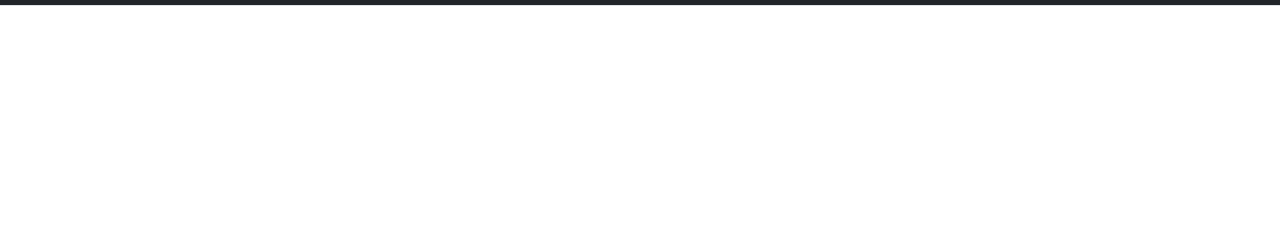
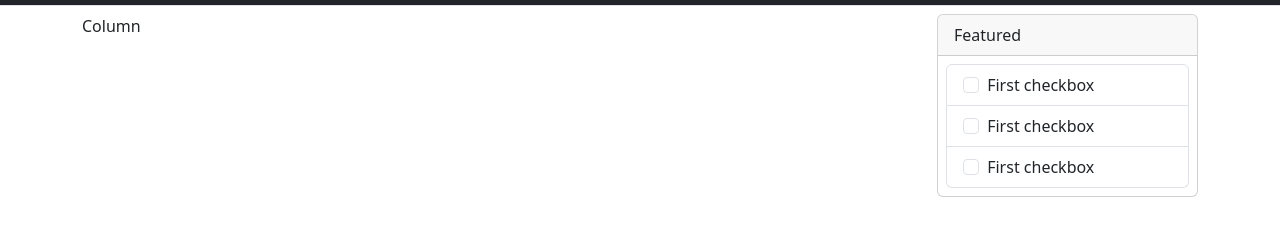
Before and after one commit to PolitoCarlotta/html-css-bootstrap-dashboard, a plain HTML site: page index.html in a window 1280 px wide. Shown: the part 51-286 px from the top of the page. Drawn offline with nearby package versions, Linux system fonts and the light colour scheme.

Commit message:
add column todo

```diff
--- a/index.html
+++ b/index.html
@@ -42,6 +42,41 @@
           </nav>
     </header>
 
+    <main>
+
+
+        <div class="container my-2">
+            <div class="row flex-direction-column">
+              <div class="col-lg-9">
+                Column
+              </div>
+              <div class="col-lg-3">
+                <div class="card" style="">
+                    <div class="card-header">
+                        Featured
+                    </div>
+                    <div class="p-2">
+                        <ul class="list-group ">
+                        <li class="list-group-item">
+                            <input class="form-check-input me-1" type="checkbox" value="" id="firstCheckbox">
+                            <label class="form-check-label" for="firstCheckbox">First checkbox</label>
+                        </li>
+                        <li class="list-group-item">
+                            <input class="form-check-input me-1" type="checkbox" value="" id="firstCheckbox">
+                            <label class="form-check-label" for="firstCheckbox">First checkbox</label>
+                        </li>
+                        <li class="list-group-item">
+                            <input class="form-check-input me-1" type="checkbox" value="" id="firstCheckbox">
+                            <label class="form-check-label" for="firstCheckbox">First checkbox</label>
+                        </li>
+                        </ul>
+                    </div>
+                  </div>
+              </div>
+            </div>
+          </div>
+    </main>
+
 
     <script src="https://cdn.jsdelivr.net/npm/bootstrap@5.3.6/dist/js/bootstrap.bundle.min.js" integrity="sha384-j1CDi7MgGQ12Z7Qab0qlWQ/Qqz24Gc6BM0thvEMVjHnfYGF0rmFCozFSxQBxwHKO" crossorigin="anonymous"></script>
 </body>
```
